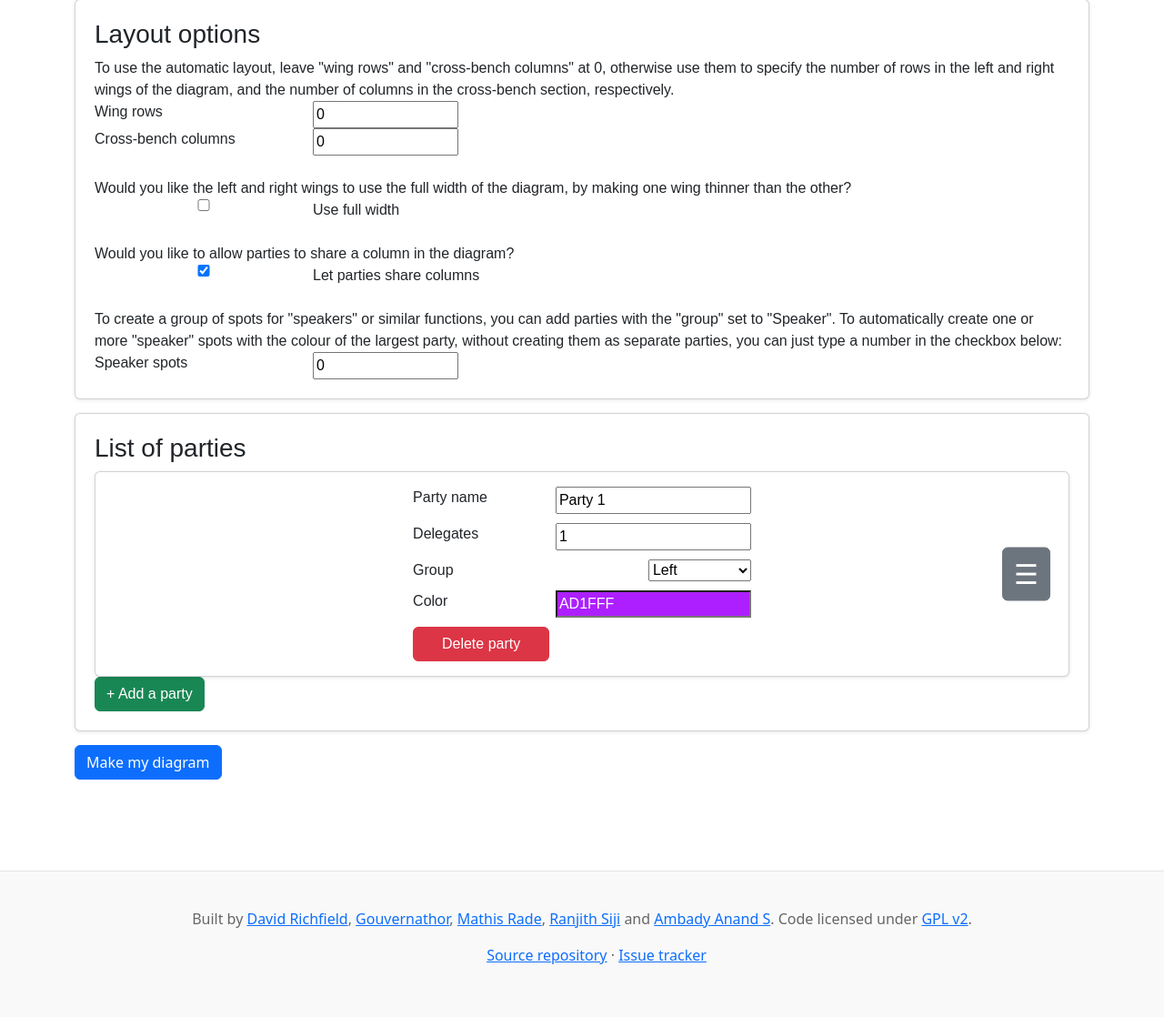
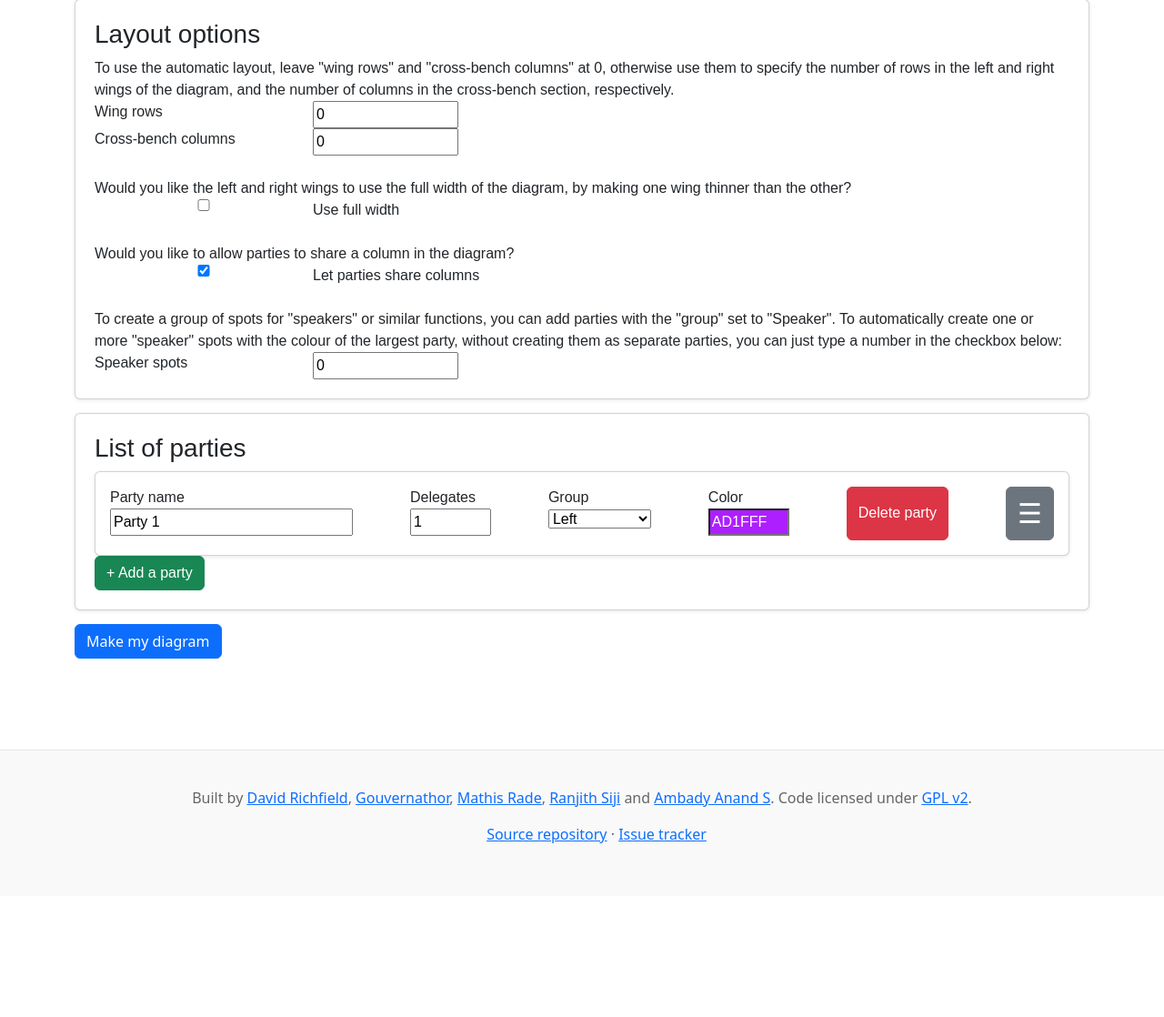
Before and after one commit to slashme/parliamentdiagram, a Flask app: page /westminsterinputform in a window 1280 px wide. Shown: the part 1020-2138 px from the top of the page at 91% size. After the commit the page ends 1947 px from the top, so only its background shows below. Run offline with Flask 3, Linux system fonts and the light colour scheme; some libraries are stand-ins or nearby versions.

Commit message:
UI: reduce width of non Name fields

```diff
--- a/src/static/css/parliamentstyle.css
+++ b/src/static/css/parliamentstyle.css
@@ -119,8 +119,14 @@ color: #D8000C;
     display: flex;
     justify-content: space-between;
 }
+.partycard .card-body input[name^="Name"] {
+    width: 30ch;
+}
+.partycard .card-body input {
+    width: 10ch;
+}
 
-@media (max-width: 1400px) {
+@media (max-width: 1200px) {
     .partycard .card-body {
         display: grid;
         gap: 10px;
```
